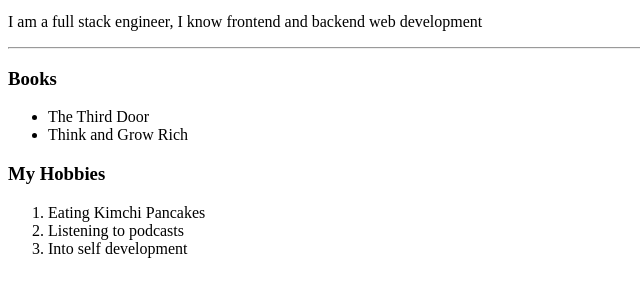
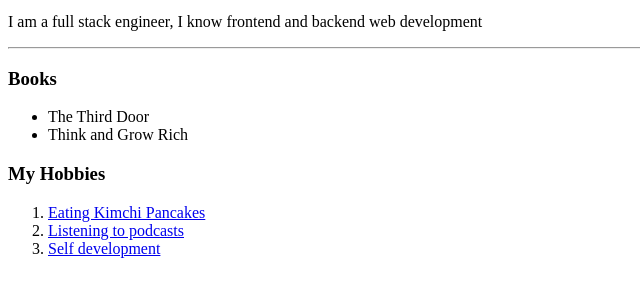
Before and after one commit to kevapostol/Web_Development_Bootcamp, a plain HTML site: page index.html in a window 1280 px wide. Shown: the part 413-710 px from the top of the page, without its empty margins (0-640 px from the left). Drawn offline with Linux system fonts and the light colour scheme.

Commit message:
Added links

```diff
--- a/index.html
+++ b/index.html
@@ -21,9 +21,16 @@
         </ul>
         <h3>My Hobbies</h3>
         <ol>
-            <li>Eating Kimchi Pancakes</li>
-            <li>Listening to podcasts</li>
-            <li>Into self development</li>
+            <li>
+                <a
+                    href="https://www.koreanbapsang.com/kimchi-jeon-kimchi-pancake/"
+                    >Eating Kimchi Pancakes</a
+                >
+            </li>
+            <li>
+                <a href="https://www.spotify.com/us/">Listening to podcasts</a>
+            </li>
+            <li><a href="https://www.spotify.com/us/">Self development</a></li>
         </ol>
     </body>
 </html>
```
